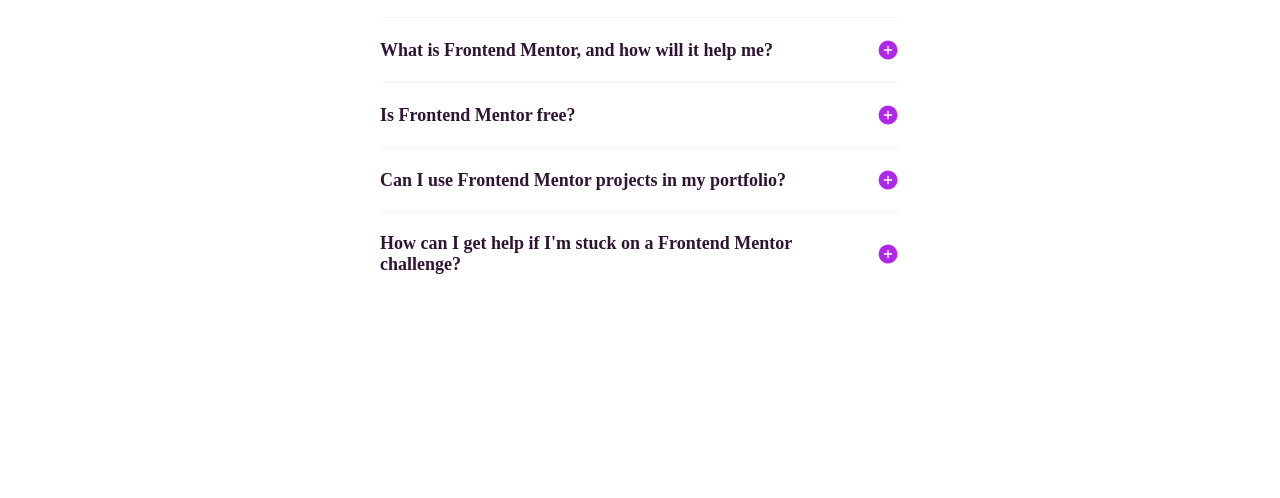
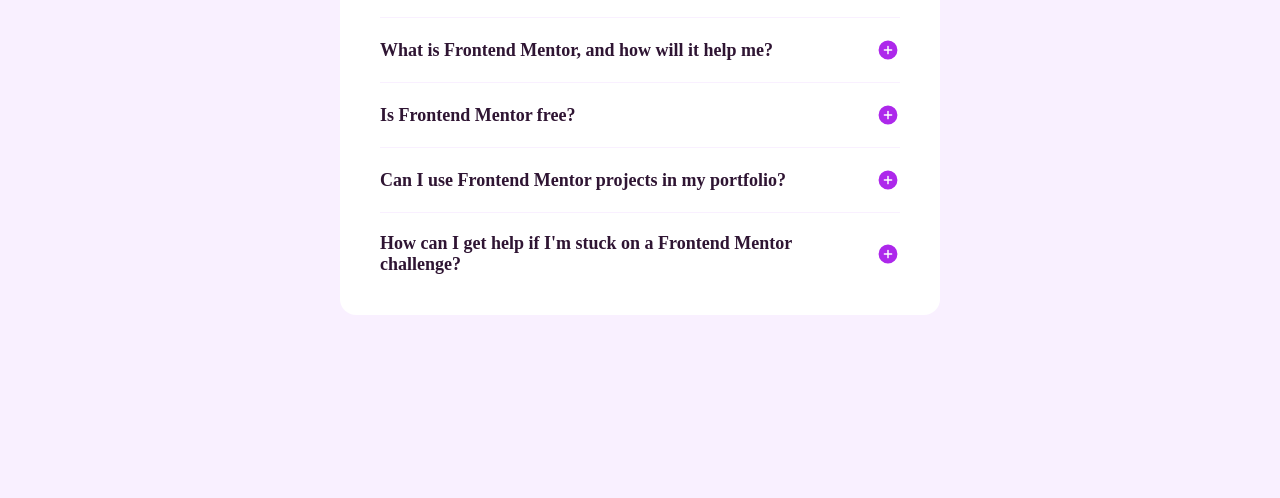
Before and after one commit to jrgenweb/faq-accordion-main, a website: page src/index.html in a window 1280 px wide. Shown: the part 302-800 px from the top of the page. Drawn offline with nearby package versions, Linux system fonts and the light colour scheme; files that its build step writes are made by us from their sources; a web font is replaced by a local one.

Commit message:
body bgvolor

```diff
--- a/src/sass/style.scss
+++ b/src/sass/style.scss
@@ -50,6 +50,7 @@
         background: url("../images/background-pattern-desktop.svg");
         background-repeat: no-repeat;
         background-size: contain;
+        background-color: $clr-light-pink;
         font-size: 16px;
     }
 }
```
Also changed, not shown: public/assets/css/style.css, 1 other file.
